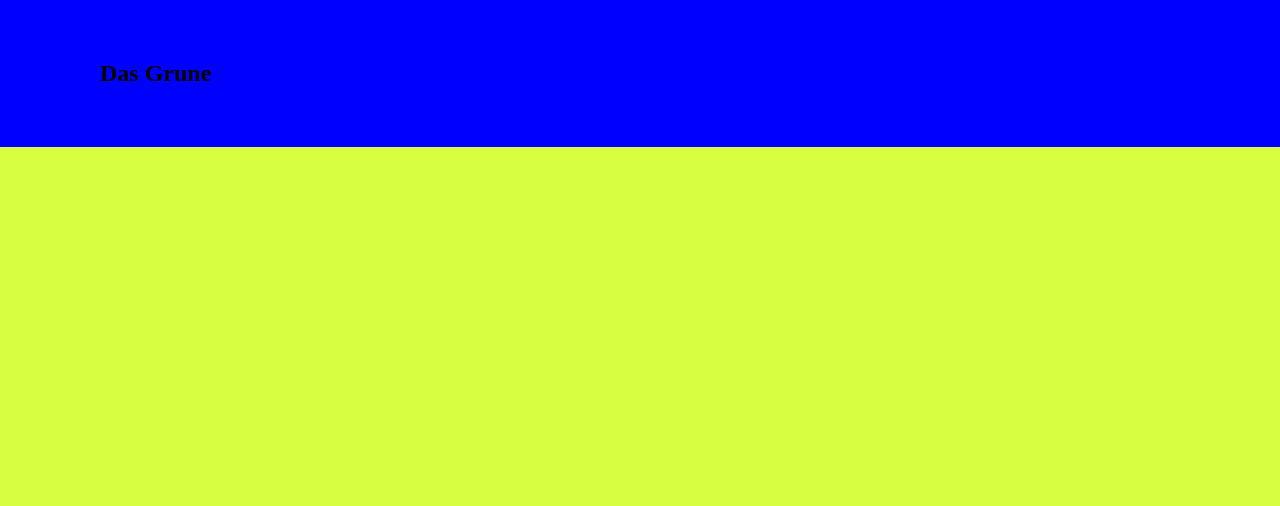
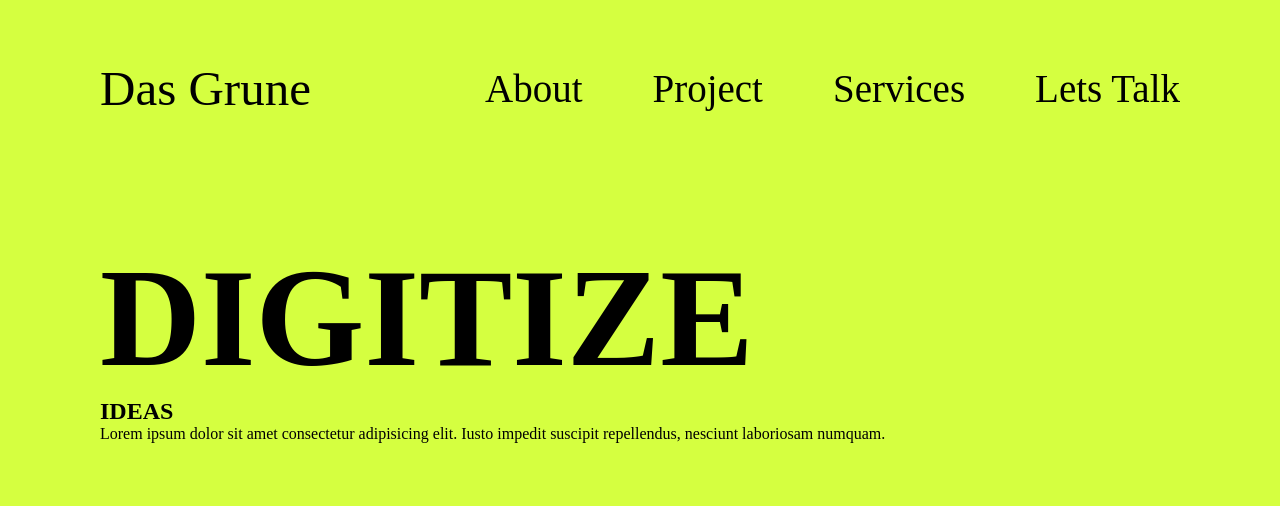
Before and after one commit to PavelGoblin/The-Basics-MERN-Stack-Development-HTML-CSS-JS, a plain HTML site: page css project/index.html in a window 1280 px wide. Drawn offline with Linux system fonts and the light colour scheme.

Commit message:
In Order

```diff
--- a/css project/Style.css
+++ b/css project/Style.css
@@ -16,8 +16,46 @@ main{
 }
 
 nav{
-  background-color: blue;
+ /* background-color: blue;*/
   padding: 60px 100px;
   width: 100%;
+  display: flex;
+  align-items: center;
+  justify-content: space-between;
+}
+
+nav .part2{
+  display: flex;
+  align-items: center;
+  justify-content: center;
+  gap: 70px;
+}
+nav h2{
+  font-size: 49px;
+  font-weight: 500;
+}
+nav a{
+  font-size: 39px;
+  color:#000;
+  text-decoration: none;
+  gap: 30px;
+}
+
+section{
+  /*background-color: red;*/
+  padding:60px 100px;
+}
+
+section .hero-text1{
+  /*background-color: rebeccapurple;*/
+  display: flex;
+  align-items: center;
+  justify-content: space-between;
 
 }
+
+.hero-text1 h1{
+  font-size: 140px;
+  text-transform: uppercase;
+  font-weight: 900;
+}
--- a/css project/index.html
+++ b/css project/index.html
@@ -10,7 +10,23 @@
   <main>
     <nav>
       <h2>Das Grune</h2>
+      <div class="part2">
+        <a href="#">About</a>
+        <a href="#">Project</a>
+        <a href="#">Services</a>
+        <a href="#">Lets Talk</a>
+      </div>
     </nav>
+    <section>
+      <div class="hero-text1">
+        <h1>Digitize</h1>
+        <div class="video"></div>
+      </div>
+      <div class="hero-text2">
+        <h1>IDEAS</h1>
+        <p>Lorem ipsum dolor sit amet consectetur adipisicing elit. Iusto impedit suscipit repellendus, nesciunt laboriosam numquam.</p>
+      </div>
+    </section>
   </main>
 </body>
 </html>
```
